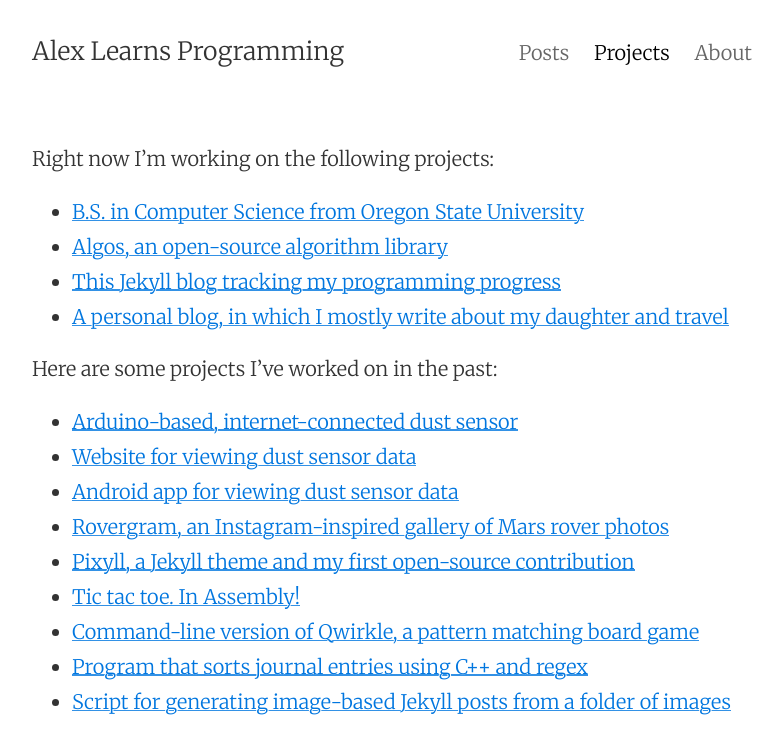
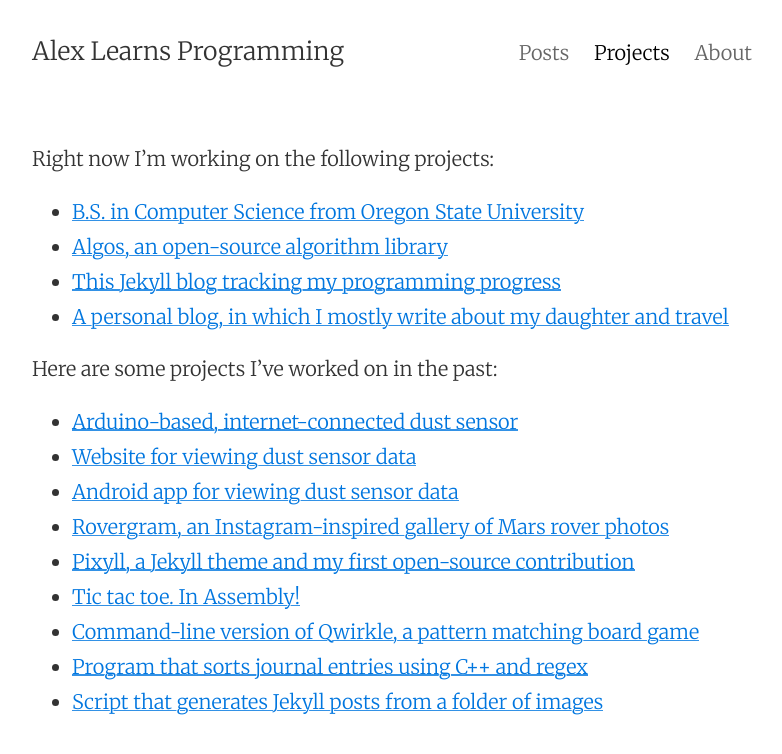
Before and after one commit to alxmjo/code, a Jekyll site: the page built from projects.md, in a window 1280 px wide. Shown: the top 754 px of the page, without its empty margins (248-1030 px from the left). Built offline with Jekyll 4.4.1, drawn with Linux system fonts in a browser that asks for light colours.

Commit message:
word change

```diff
--- a/projects.md
+++ b/projects.md
@@ -21,4 +21,4 @@
 * [Tic tac toe. In Assembly!](https://github.com/alxmjo/TicTacToe-Assembly)
 * [Command-line version of Qwirkle, a pattern matching board game](https://github.com/alxmjo/Quirk)
 * [Program that sorts journal entries using C++ and regex](https://github.com/alxmjo/JournalSort)
-* [Script for generating image-based Jekyll posts from a folder of images](https://github.com/alxmjo/PhotoPost)
+* [Script that generates Jekyll posts from a folder of images](https://github.com/alxmjo/PhotoPost)
```
